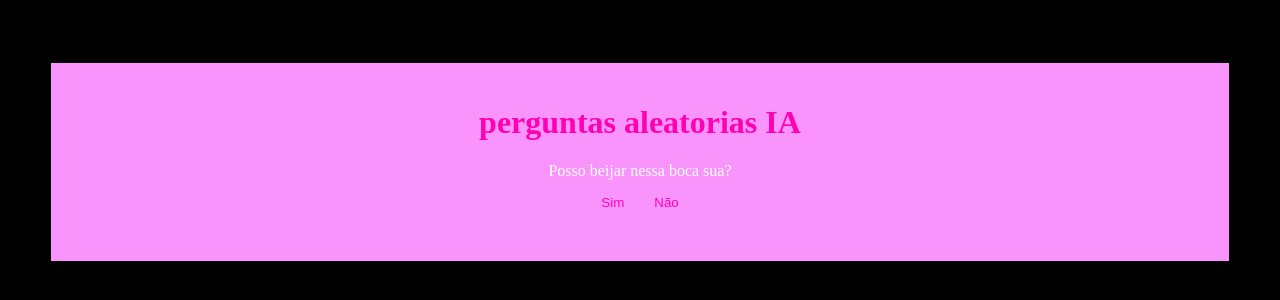
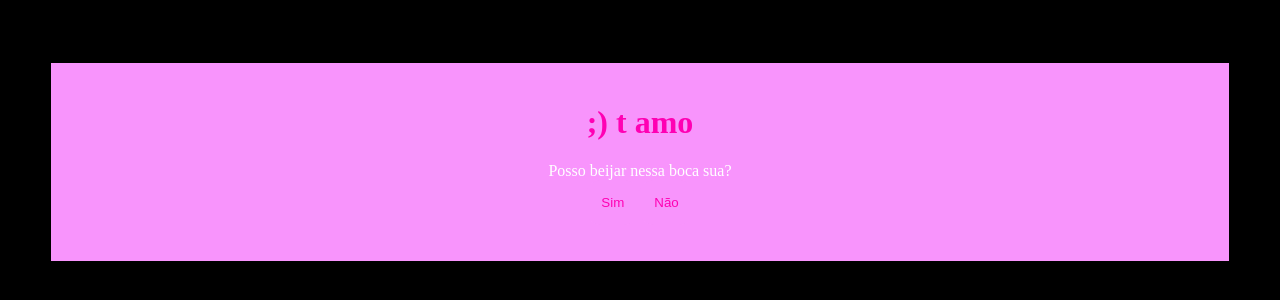
Before and after one commit to kahz1nn/aprendendo, a plain HTML site: page index.html in a window 1280 px wide. Shown: the part 246-546 px from the top of the page. Drawn offline with Linux system fonts and the light colour scheme.

Commit message:
kaio paia

```diff
--- a/index.html
+++ b/index.html
@@ -4,11 +4,11 @@
     <meta charset="UTF-8">
     <meta name="viewport" content="width=device-width, initial-scale=1.0">
     <link rel="stylesheet" href="style.css">
-    <title>ia de kaio</title>
+    <title>my girlfriend</title>
 </head>
 <body>
     <div class="caixa-principal">
-        <h1>perguntas aleatorias IA</h1>
+        <h1>;) t amo</h1>
         <div class="caixa-perguntas"></div>
         <div class="caixa-alternativas"></div>
         <div class="caixa-resultado">
```
